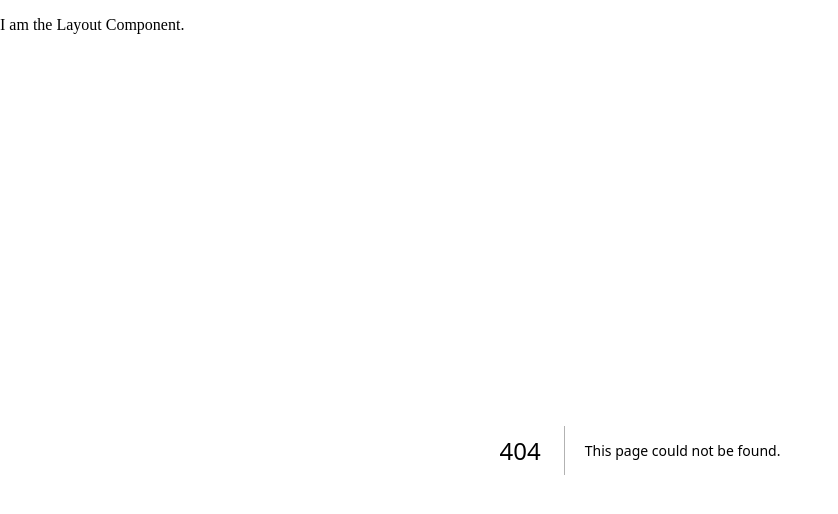
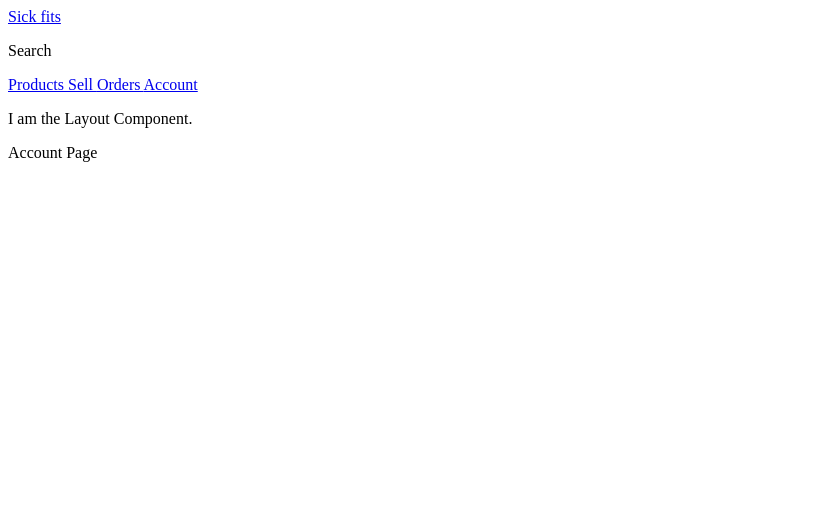
Before and after one commit to hardik6869/E-Commerce-App, a Next.js app: page /account in a window 1280 px wide. Before the commit this address had no page. Shown: the top 514 px of the page, without its empty margins (0-838 px from the left). Built offline with nearby package versions, Linux system fonts and the light colour scheme.

Commit message:
Header & Nav Component

```diff
--- /dev/null
+++ b/components/Header.js
@@ -0,0 +1,18 @@
+import Link from "next/link";
+import Nav from "./Nav";
+
+const Header = () => {
+  return (
+    <header>
+      <div className="bar">
+        <Link href="/">Sick fits</Link>
+      </div>
+      <div className="sub-bar">
+        <p> Search </p>
+      </div>
+      <Nav />
+    </header>
+  );
+};
+
+export default Header;
--- a/components/Layout.js
+++ b/components/Layout.js
@@ -1,6 +1,9 @@
+import Header from "./Header";
+
 const Layout = ({ children }) => {
   return (
     <div>
+      <Header />
       <p> I am the Layout Component. </p>
       {children}
     </div>
--- /dev/null
+++ b/components/Nav.js
@@ -0,0 +1,14 @@
+import Link from "next/link";
+
+const Nav = () => {
+  return (
+    <nav>
+      <Link href="products"> Products </Link>
+      <Link href="sell"> Sell </Link>
+      <Link href="orders"> Orders </Link>
+      <Link href="account"> Account </Link>
+    </nav>
+  );
+};
+
+export default Nav;
--- /dev/null
+++ b/pages/account.js
@@ -0,0 +1,5 @@
+const AccountPage = () => {
+  return <p>Account Page </p>;
+};
+
+export default AccountPage;
```
